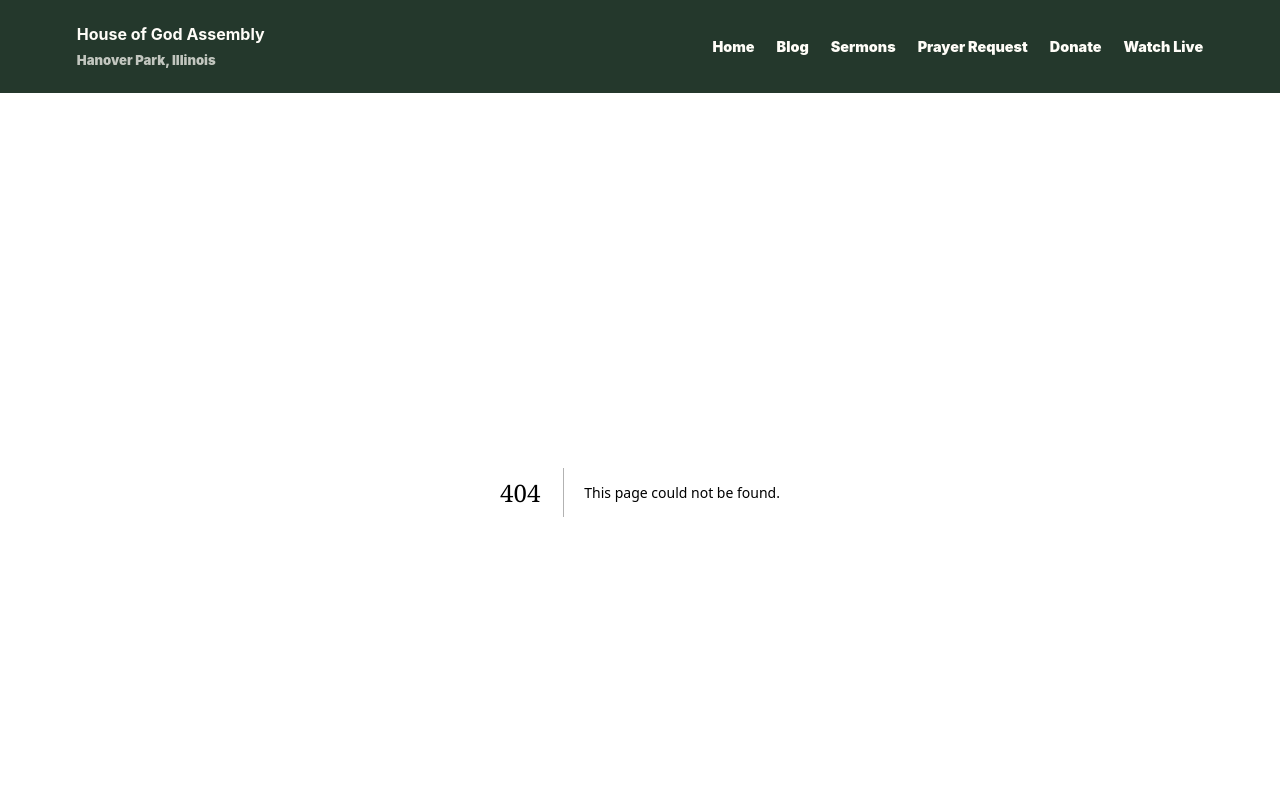
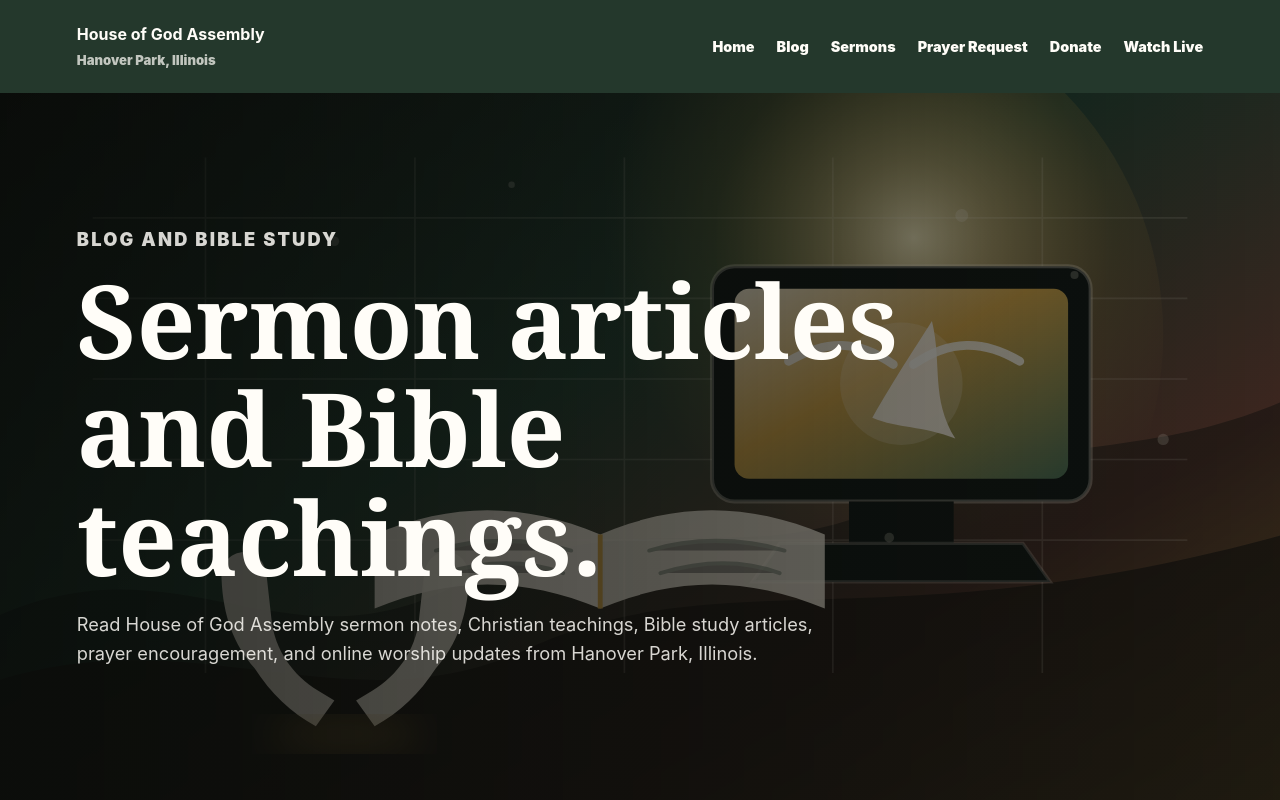
Before and after one commit to mustafaolowu-dev/house-of-god-assembly, a Next.js app: page /blog in a window 1280 px wide. Before the commit this address had no page. Shown: the top 800 px of the page. Built offline with nearby package versions, Linux system fonts and the light colour scheme.

Commit message:
Add blog index route

```diff
--- /dev/null
+++ b/app/blog/page.tsx
@@ -0,0 +1,69 @@
+import type { Metadata } from "next";
+import { getAllPosts } from "@/lib/blog";
+
+export const metadata: Metadata = {
+  title: "Blog and Bible Study",
+  description:
+    "Sermon articles, Bible study notes, Christian teachings, and online worship updates from House of God Assembly in Hanover Park, Illinois.",
+  alternates: {
+    canonical: "/blog"
+  },
+  openGraph: {
+    title: "House of God Assembly Blog and Bible Study",
+    description:
+      "Read sermon articles, Bible study notes, Christian teachings, and online worship updates from House of God Assembly.",
+    url: "/blog",
+    images: ["/assets/bible-study-card.svg"]
+  }
+};
+
+export default function BlogIndexPage() {
+  const posts = getAllPosts();
+
+  return (
+    <main>
+      <section className="blog-hero">
+        <p className="eyebrow">Blog and Bible Study</p>
+        <h1>Sermon articles and Bible teachings.</h1>
+        <p>
+          Read House of God Assembly sermon notes, Christian teachings, Bible study articles, prayer encouragement,
+          and online worship updates from Hanover Park, Illinois.
+        </p>
+      </section>
+
+      {posts.length ? (
+        <section className="blog-grid" aria-label="Latest sermon articles and Bible study posts">
+          {posts.map((post) => (
+            <article className="post-card" key={post.slug}>
+              <img src={post.featuredImage} alt="" width="900" height="700" loading="lazy" />
+              <div className="post-card-content">
+                <span className="post-date">
+                  {new Intl.DateTimeFormat("en-US", { month: "long", day: "numeric", year: "numeric" }).format(
+                    new Date(post.date)
+                  )}
+                </span>
+                <h2>{post.title}</h2>
+                <p className="post-summary">{post.description}</p>
+                <ul className="tag-list" aria-label={`${post.title} tags`}>
+                  {post.tags.map((tag) => (
+                    <li key={tag}>{tag}</li>
+                  ))}
+                </ul>
+                <a className="read-link" href={`/blog/${post.slug}`}>
+                  Read article
+                </a>
+              </div>
+            </article>
+          ))}
+        </section>
+      ) : (
+        <section className="empty-state">
+          <h2>No blog posts published yet.</h2>
+          <p className="post-summary">
+            Add markdown files to <code>content/blog</code> or publish through the API endpoint.
+          </p>
+        </section>
+      )}
+    </main>
+  );
+}
```
